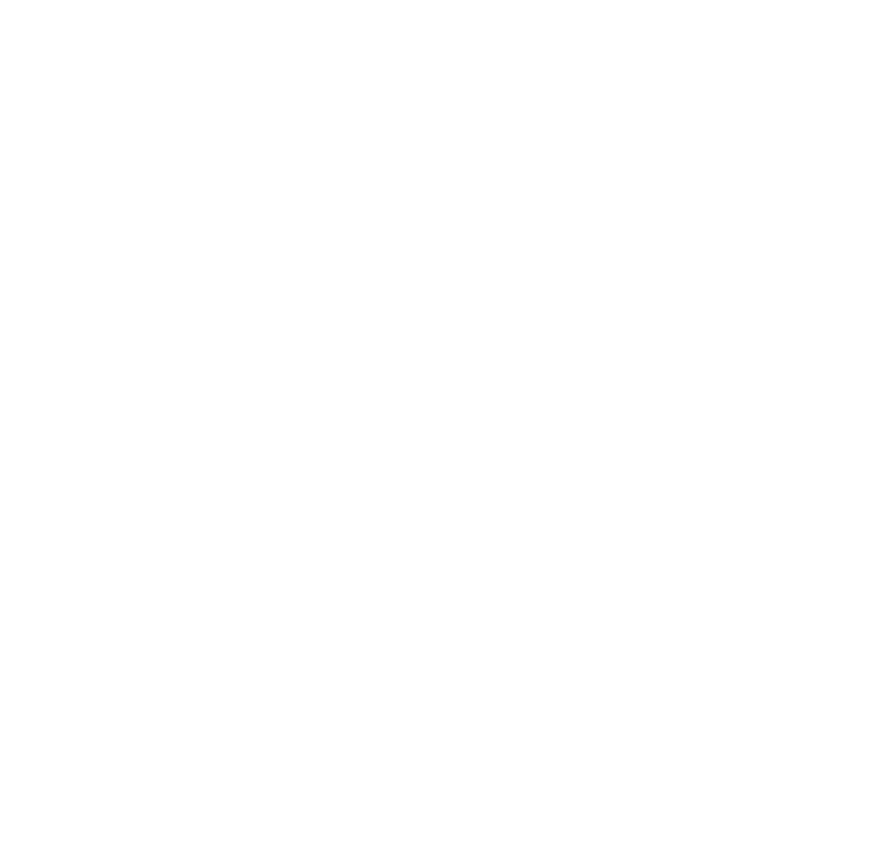
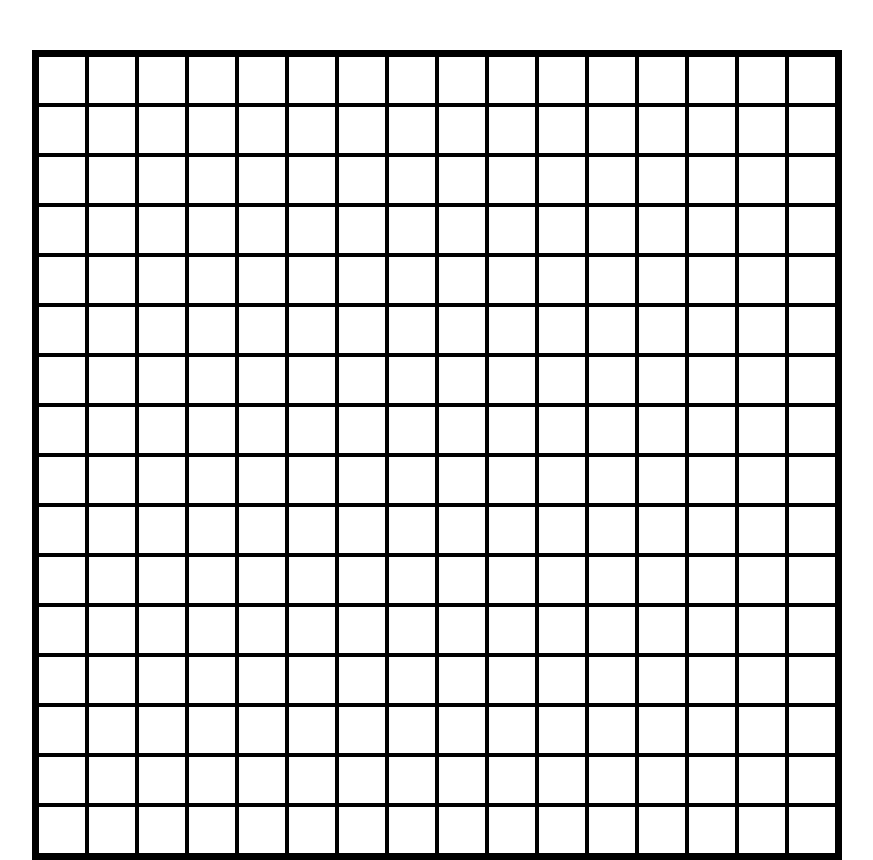
Before and after one commit to crypticmitten/Etch-a-sketch, a plain HTML site: page index.html in a window 1280 px wide. Shown: the whole page, without its empty margins (203-1076 px from the left). Before the commit the page ends 800 px from the top, so only its background shows below. Drawn offline with Linux system fonts and the light colour scheme.

Commit message:
Created grid

```diff
--- a/index.html
+++ b/index.html
@@ -5,9 +5,11 @@
     <meta name="viewport" content="width=device-width, initial-scale=1.0">
     <title>Etch A Sketch</title>
     <link rel="stylesheet" href="style.css">
-    <script src="script.js"></script>
 </head>
 <body>
+    <div id="grid"></div>
 
+
+    <script src="script.js"></script>
 </body>
 </html>
--- a/script.js
+++ b/script.js
@@ -0,0 +1,12 @@
+
+
+function createGrid(){
+    const grid = document.getElementById("grid");
+    console.log(grid);
+    for(i=0;i<16*16;i++){
+        let square = document.createElement("div");
+        square.classList.add("square");
+        grid.appendChild(square);
+    }
+}
+window.onload = createGrid();
--- a/style.css
+++ b/style.css
@@ -0,0 +1,27 @@
+body{
+    margin: 0;
+    padding: 0;
+    padding-top: 50px;
+    box-sizing: border-box;
+    font-family: 'Poppis' sans-serif;
+    display: flex;
+    justify-content: center;
+    align-items: center;
+}
+
+#grid{
+    width: 800px;
+    height: 800px;
+    border: solid black 5px;
+    display: flex;
+    flex-wrap: wrap;
+    gap: 0;
+    margin: 0;
+    padding: 0;
+}
+
+.square{
+    width: 46px;
+    height: 46px;
+    border: solid black 2px;
+}
```
